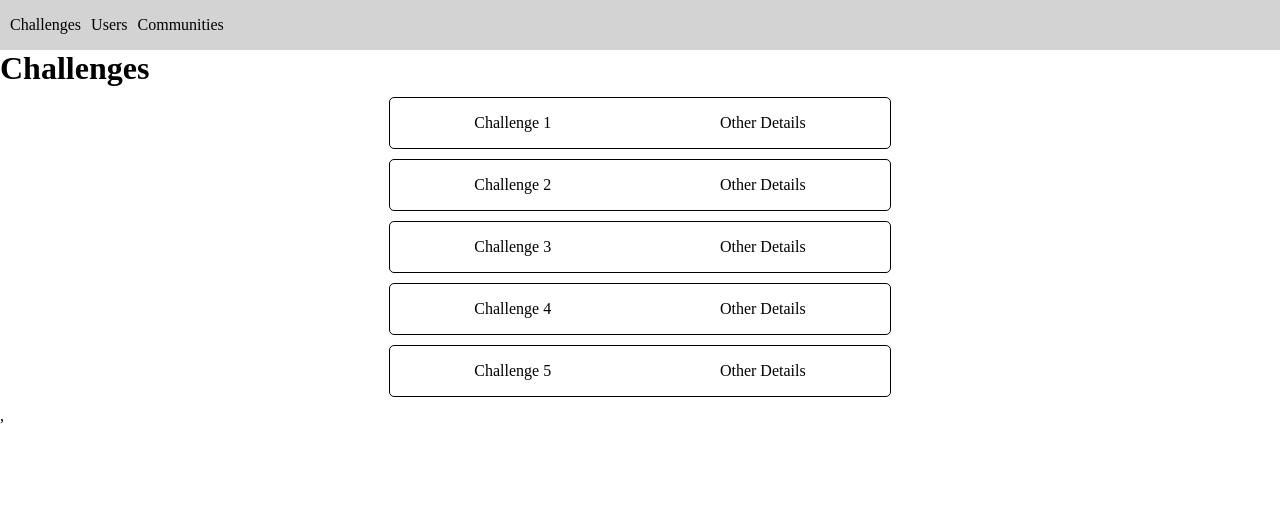
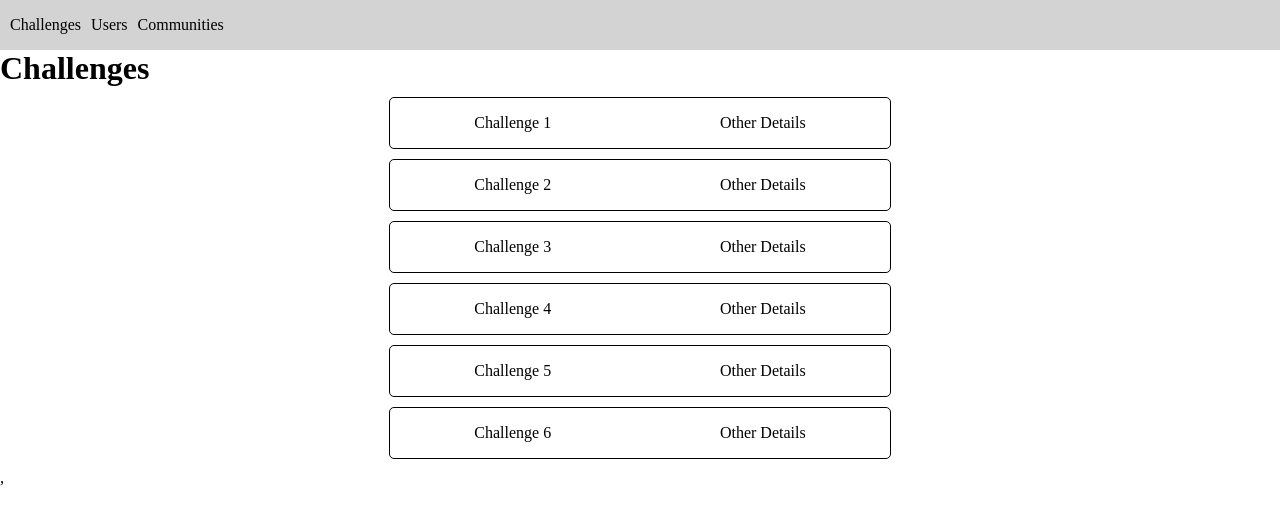
Before and after one commit to Drewlove/green-dragons-static-client, a React (Create React App) app: page /challenges in a window 1280 px wide. Shown: the top 524 px of the page. Built offline with nearby package versions, Linux system fonts and the light colour scheme.

Commit message:
finish adding 6th challenge type

```diff
--- a/src/ListContainers/ChallengeTypesListContainer.js
+++ b/src/ListContainers/ChallengeTypesListContainer.js
@@ -8,7 +8,8 @@ const ChallengeTypesListContainer = () => {
         {name: 'Challenge 2', path: '/challenges/challenge-2', id: 2},
         {name: 'Challenge 3', path: '/challenges/challenge-3', id: 3},
         {name: 'Challenge 4', path: '/challenges/challenge-4', id: 4},
-        {name: 'Challenge 5', path: '/challenges/challenge-5', id: 5}
+        {name: 'Challenge 5', path: '/challenges/challenge-5', id: 5},
+        {name: 'Challenge 6', path: '/challenges/challenge-6', id: 6}
     ]
 
     const renderList = () => {
```
